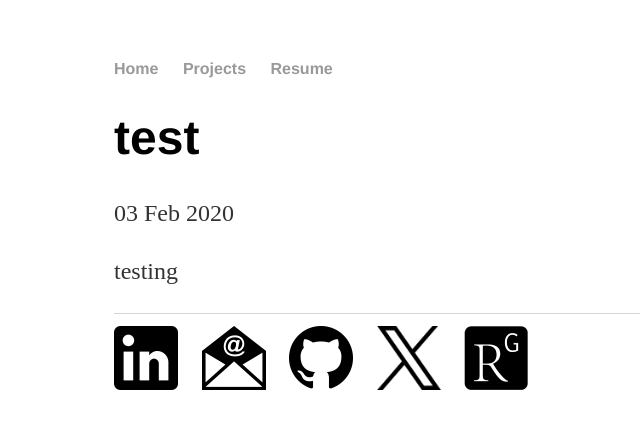
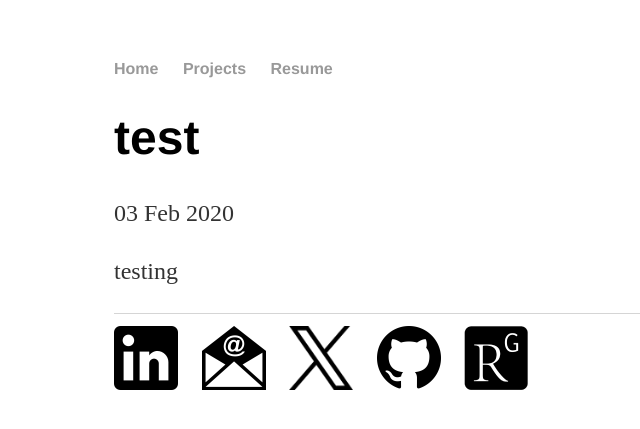
Before and after one commit to ConMark/ConMark.github.io, a Jekyll site: the page built from _posts/2020-02-03-Post.md, in a window 1280 px wide. Shown: the top 429 px of the page, without its empty margins (78-718 px from the left). Built offline with Jekyll 4.4.1, drawn with Linux system fonts in a browser that asks for light colours.

Commit message:
layout edit

```diff
--- a/_layouts/default.html
+++ b/_layouts/default.html
@@ -24,8 +24,8 @@
     		<ul>
 				<li><a href="https://www.linkedin.com/in/connor-mccullough-phd/" target="_blank"><img src="/assets/linkedin.png" alt="LinkedIn" style="width:64px;height:64px;"></a></li>
 				<li><a onclick="copyToClipboard('connor.mccullough@cuanschutz.edu')"><img src="/assets/email.png" alt="Email" style="width:64px;height:64px;"></a></li>
+				<li><a href="https://x.com/coneural" target="_blank"><img src="/assets/X.png" alt="X" style="width:64px;height:64px;"></a></li>
 				<li><a href="https://github.com/ConMark" target="_blank"><img src="/assets/github.png" alt="GitHub" style="width:64px;height:64px;"></a></li>
-				<li><a href="https://x.com/coneural" target="_blank"><img src="/assets/X.png" alt="X" style="width:64px;height:64px;"></a></li>
 				<li><a href="https://researchgate.net/profile/Connor_Mccullough4" target="_blank"><img src="/assets/researchgate.png" alt="ResearchGate" style="width:64px;height:64px;"></a></li>
 			</ul>
 		</footer>
```
